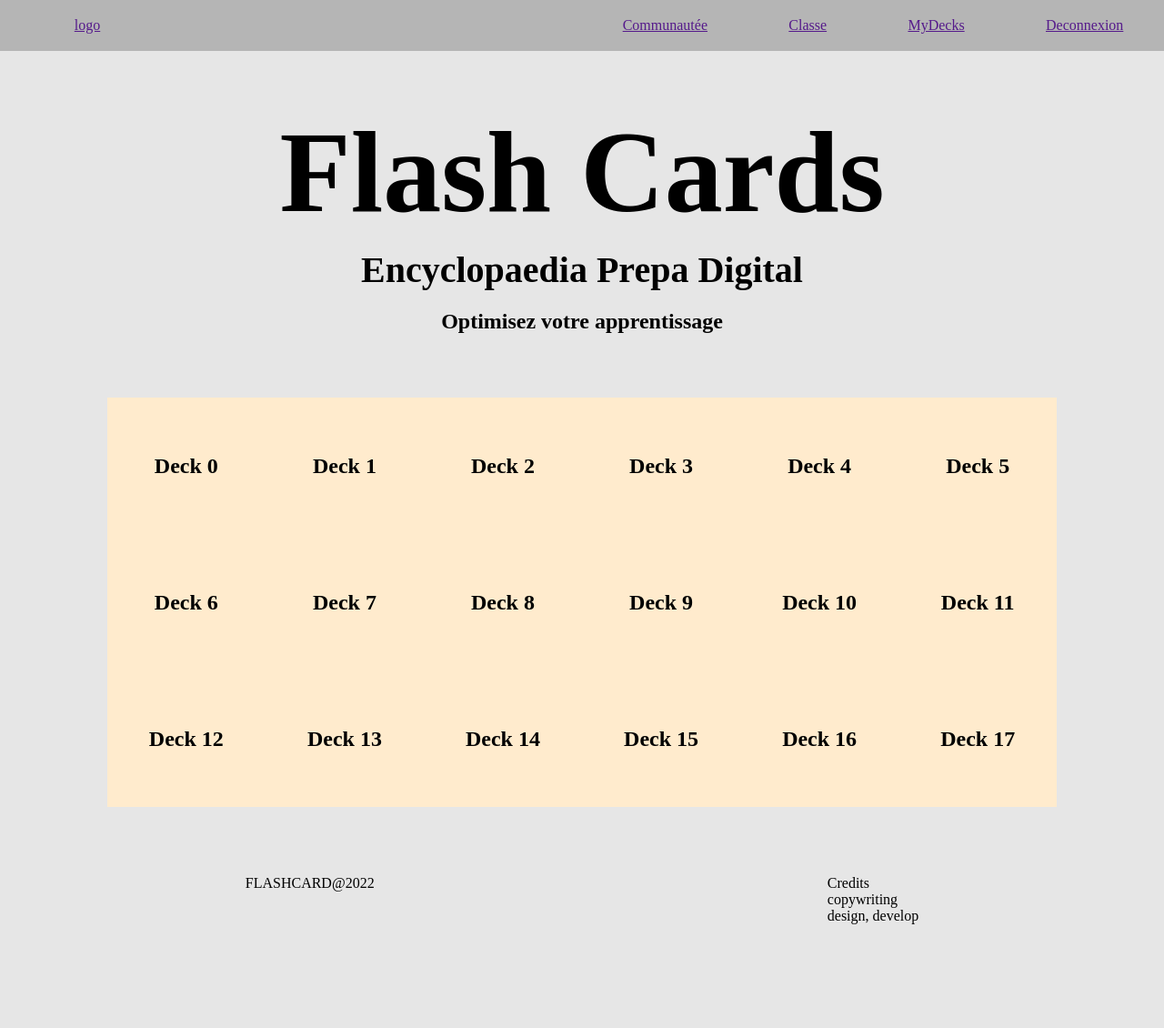
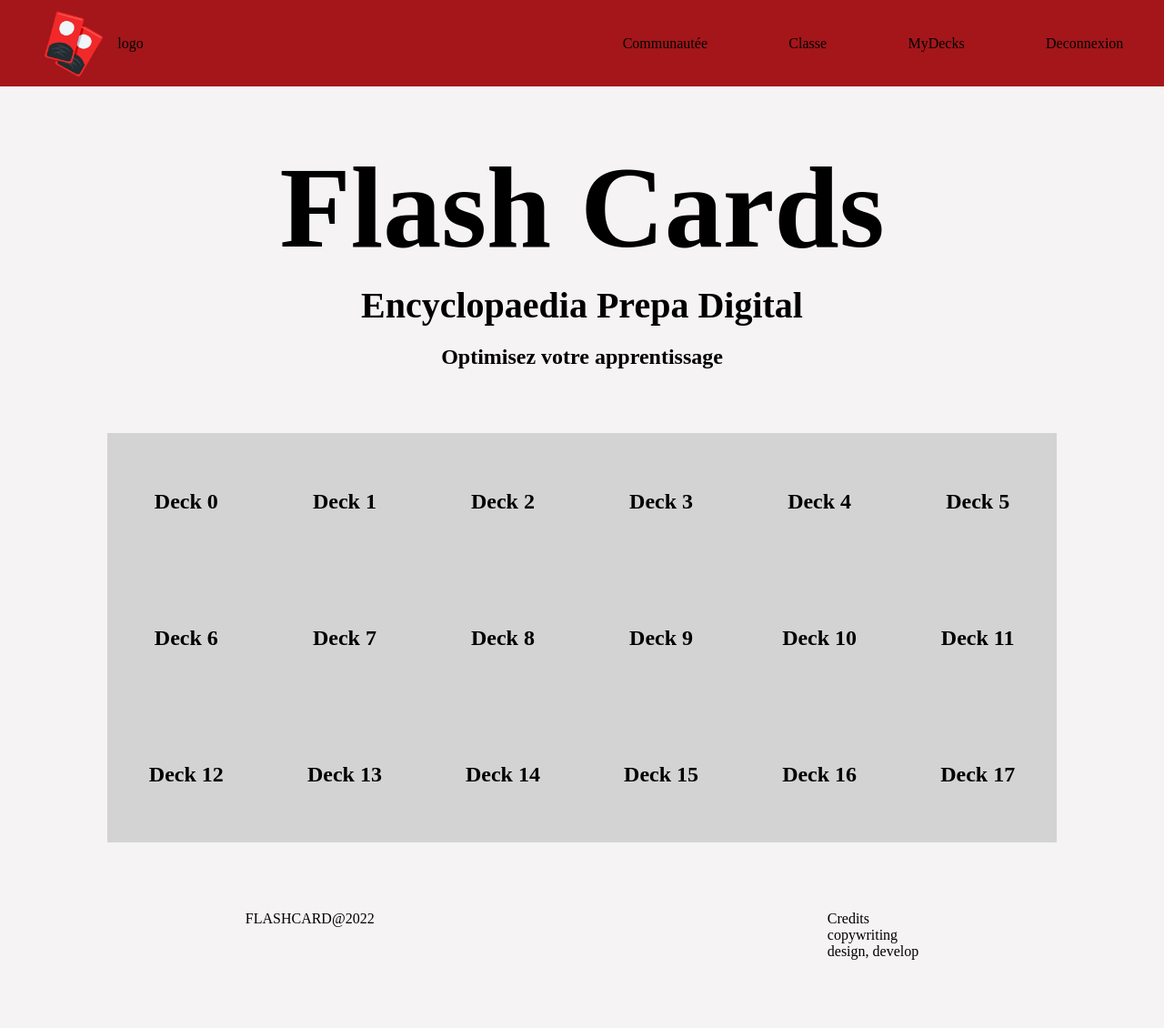
Before and after one commit to Titanguy4/Flash_Card, a PHP site: template view/home.php in a window 1280 px wide. Shown: the whole page at 91% size. Before the commit the page ends 1016 px from the top, so only its background shows below. Run offline with PHP 8.4, Linux system fonts and the light colour scheme; the template is opened without the code that fills it, so the values that code supplies are empty.

Commit message:
Ajout de couleur et initialisation de PDO

```diff
--- a/public/css/style.css
+++ b/public/css/style.css
@@ -3,9 +3,13 @@
   margin: 0;
   list-style: none;
 }
+* a {
+  text-decoration: none;
+  color: black;
+}
 
 body {
-  background-color: rgba(221, 221, 221, 0.733);
+  background-color: #f5f3f4;
 }
 body .main-title {
   text-align: center;
@@ -26,14 +30,25 @@ body h3 {
 nav {
   display: flex;
   justify-content: space-between;
-  height: 7vh;
-  background-color: rgba(128, 128, 128, 0.486);
+  background-color: #a4161a;
 }
 nav .logo {
   display: flex;
   align-items: center;
   justify-content: center;
   width: 15%;
+  padding: 10px 0px;
+}
+nav .logo a {
+  display: flex;
+  align-items: center;
+  justify-content: center;
+  width: 15%;
+}
+nav .logo a img {
+  padding: 0px 10px;
+  width: 75px;
+  height: 75px;
 }
 nav .nav {
   display: flex;
@@ -57,7 +72,7 @@ nav .nav {
   justify-content: center;
   width: 16%;
   height: 150px;
-  background-color: blanchedalmond;
+  background-color: #d3d3d3;
 }
 
 footer {
--- a/public/sass/style.scss
+++ b/public/sass/style.scss
@@ -2,11 +2,16 @@
     padding: 0;
     margin: 0;
     list-style: none;
+
+    a {
+        text-decoration: none;
+        color: black;
+    }
 }
 
 body {
 
-    background-color: rgba(221, 221, 221, 0.733);
+    background-color: #f5f3f4;
 
     .main-title {
         text-align: center;
@@ -31,16 +36,31 @@ nav {
     display: flex;
     justify-content: space-between;
 
-    height: 7vh;
-
-    background-color: rgba(128, 128, 128, 0.486);
+    background-color: #a4161a;
 
     .logo {
         display: flex;
         align-items: center;
         justify-content: center;
         width: 15%;
+        padding: 10px 0px;
+
+
+        a {
+            display: flex;
+            align-items: center;
+            justify-content: center;
+            width: 15%;
+
+            img {
+                padding: 0px 10px;
+                width: 75px;
+                height: 75px;
+            }
+        }
     }
+
+
 
     .nav {
         display: flex;
@@ -66,7 +86,7 @@ nav {
         justify-content: center;
         width: 16%;
         height: 150px;
-        background-color: blanchedalmond;
+        background-color: #d3d3d3;
     }
 }
 
--- a/view/home.php
+++ b/view/home.php
@@ -1,3 +1,15 @@
+<?php
+$title = 'Home Page';
+
+$pdo = new PDO('mysql:host=127.0.0.1;dbname=flash_card', 'htanguy', 'Hugoelsamathis29');
+$query = $pdo->query('SELECT * FROM deck');
+$results = $query->fetchAll(PDO::FETCH_OBJ);
+?>
+
+
+
+
+
 <h1 class="main-title">Flash Cards</h1>
 <h2 class="subtitle">Encyclopaedia Prepa Digital</h2>
 <h3>Optimisez votre apprentissage</h3>
--- a/view/layouts/default.php
+++ b/view/layouts/default.php
@@ -9,13 +9,20 @@ use Htanguy\Router;
     <meta http-equiv="X-UA-Compatible" content="IE=edge">
     <meta name="viewport" content="width=device-width, initial-scale=1.0">
     <link rel="stylesheet" href="../css/style.css">
-    <title>Flash_Cards</title>
+    <title><?= isset($title) ? $title : 'Flash Cards'?></title>
 </head>
 <header>
     <nav>
+
+
         <div class="logo">
-            <a href="<?= $router->url('home')?>"><p>logo</p></a>
+            <a href="<?= $router->url('home')?>">
+                <img src="image/cards.png" alt="logo">
+                <p>logo</p>
+            </a>
         </div>
+
+
         <div class="nav">
             <p><a href="<?= $router->url('communautee')?>">Communautée</a></p>
             <p><a href="<?= $router->url('classe')?>">Classe</a></p>
```
Also changed, not shown: bdd.sql (+10 -0 lines), public/image/cards.png (added), 1 other file.
